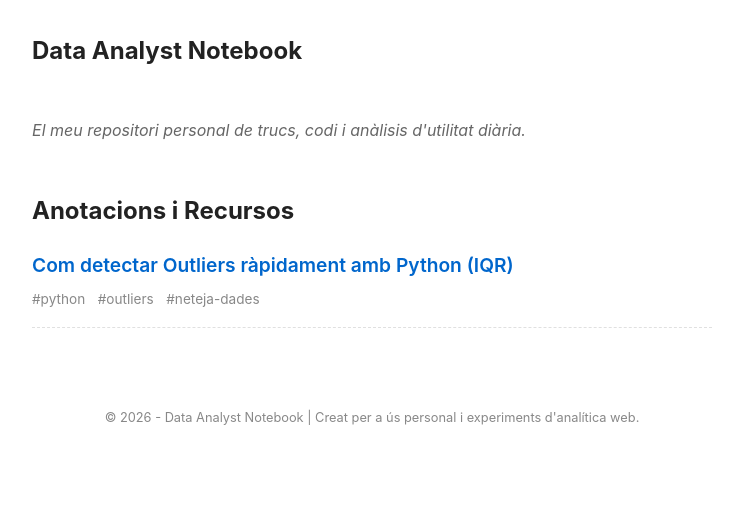
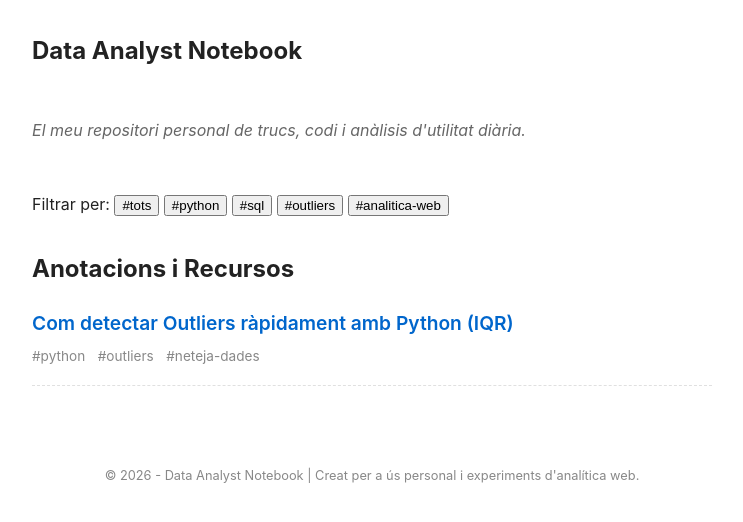
Before and after one commit to alberthr/alberthr.github.io, a Jekyll site: the page built from index.html, in a window 1280 px wide. Shown: the top 522 px of the page, without its empty margins (268-1011 px from the left). Built offline with Jekyll 4.4.1, drawn with Linux system fonts in a browser that asks for light colours.

Commit message:
Implement tag filtering for posts
Added a tag filter section and filtering functionality for posts.

```diff
--- a/index.html
+++ b/index.html
@@ -7,11 +7,20 @@ title: "Inici"
   <p>{{ site.description }}</p>
 </div>
 
+<div class="tags-filter-container">
+  <span class="filter-label">Filtrar per:</span>
+  <button class="tag-filter-btn active" onclick="filtrarTags('tots')">#tots</button>
+  <button class="tag-filter-btn" onclick="filtrarTags('python')">#python</button>
+  <button class="tag-filter-btn" onclick="filtrarTags('sql')">#sql</button>
+  <button class="tag-filter-btn" onclick="filtrarTags('outliers')">#outliers</button>
+  <button class="tag-filter-btn" onclick="filtrarTags('analitica-web')">#analitica-web</button>
+</div>
+
 <section class="posts-list">
   <h2>Anotacions i Recursos</h2>
-  <ul>
+  <ul id="llista-posts">
     {% for post in site.posts %}
-      <li>
+      <li class="post-item" data-tags="{{ post.tags | join: ',' }}">
         <a href="{{ post.url | relative_url }}" class="post-link">{{ post.title }}</a>
         <div class="list-tags">
           {% for tag in post.tags %}
@@ -22,3 +31,37 @@ title: "Inici"
     {% endfor %}
   </ul>
 </section>
+
+<script>
+function filtrarTags(tagSeleccionada) {
+  // 1. Canviar l'estat visual dels botons
+  document.querySelectorAll('.tag-filter-btn').forEach(btn => {
+    btn.classList.remove('active');
+    if(btn.textContent === '#' + tagSeleccionada || (tagSeleccionada === 'tots' && btn.textContent === '#tots')) {
+      btn.classList.add('active');
+    }
+  });
+
+  // 2. Filtrar els posts
+  document.querySelectorAll('.post-item').forEach(post => {
+    if (tagSeleccionada === 'tots') {
+      post.style.display = 'block'; // Mostra tots
+    } else {
+      // Agafem les etiquetes del post i mirem si inclou la seleccionada
+      const tagsDelPost = post.getAttribute('data-tags').split(',');
+      if (tagsDelPost.includes(tagSeleccionada)) {
+        post.style.display = 'block';
+      } else {
+        post.style.display = 'none'; // Amaga el post
+      }
+    }
+  });
+
+  // 3. EXPERIMENT D'ANALÍTICA: Enviem el clic a Google Analytics (GA4)
+  if (typeof gtag === 'function') {
+    gtag('event', 'filtrar_contingut', {
+      'tag_seleccionada': tagSeleccionada
+    });
+  }
+}
+</script>
```
